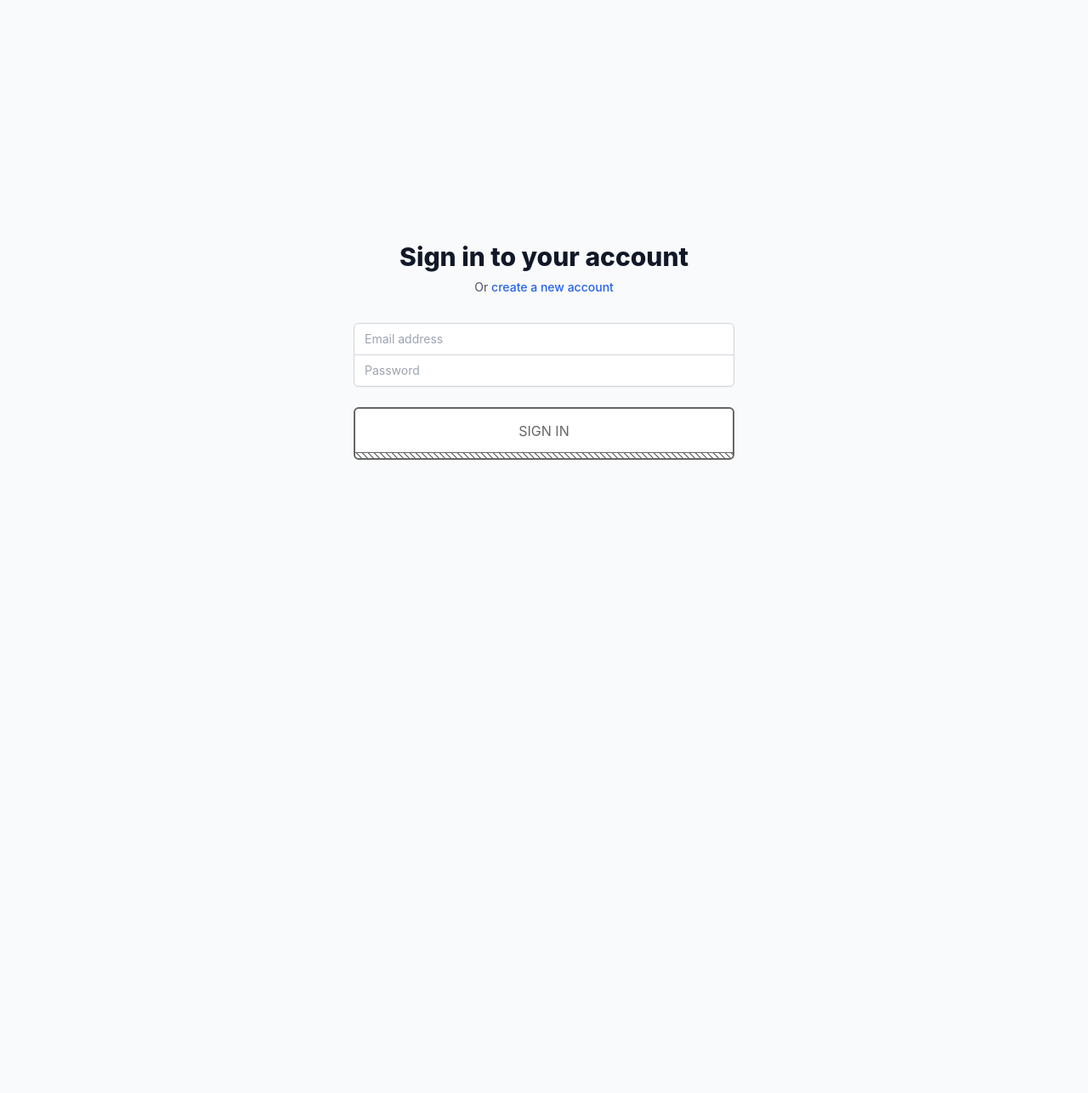
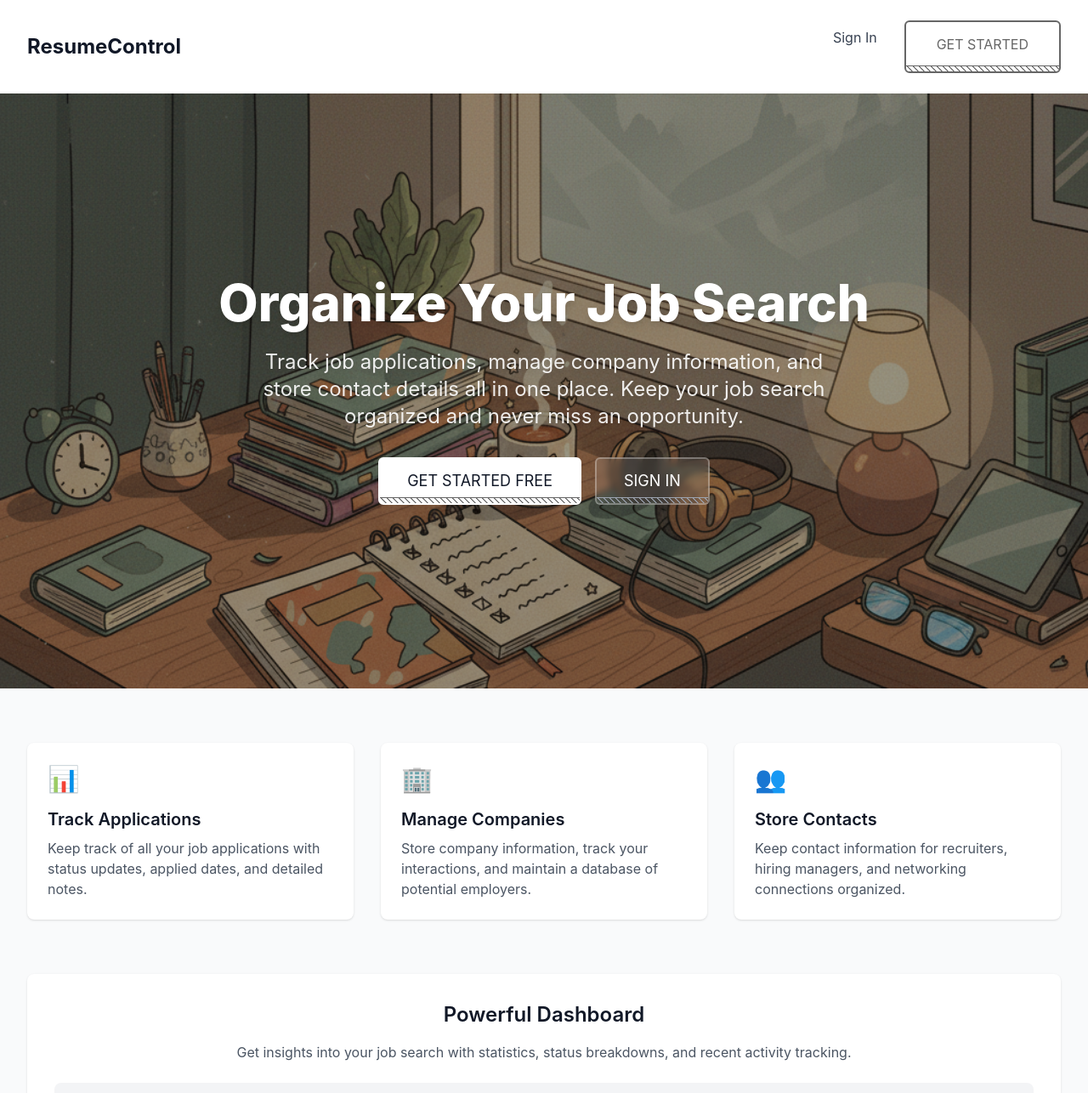
Before and after one commit to Peridan9/ResumeControl, a React (Vite) app in the folder frontend/: page / in a window 1280 px wide. Before the commit this address led to /login. Shown: the top 1286 px of the page at 85% size. Before the commit the page ends 800 px from the top, so only its background shows below. Built offline with nearby package versions, Linux system fonts and the light colour scheme.

Commit message:
Add landing page with hero image and parallax scrolling effect Update routing: move dashboard to /dashboard, make / public landing page

```diff
--- a/frontend/src/App.tsx
+++ b/frontend/src/App.tsx
@@ -12,6 +12,7 @@ import CompanyDetail from './pages/CompanyDetail'
 import ContactDetail from './pages/ContactDetail'
 import Login from './pages/Login'
 import Register from './pages/Register'
+import Landing from './pages/Landing'
 
 // Create a QueryClient instance with default options
 const queryClient = new QueryClient({
@@ -41,7 +42,7 @@ function PublicRoute({ children }: { children: React.ReactNode }) {
   }
 
   if (isAuthenticated) {
-    return <Navigate to="/" replace />
+    return <Navigate to="/dashboard" replace />
   }
 
   return <>{children}</>
@@ -52,6 +53,7 @@ function AppRoutes() {
     <Router>
       <Routes>
         {/* Public routes */}
+        <Route path="/" element={<Landing />} />
         <Route
           path="/login"
           element={
@@ -71,7 +73,7 @@ function AppRoutes() {
 
         {/* Protected routes */}
         <Route
-          path="/"
+          path="/dashboard"
           element={
             <ProtectedRoute>
               <Layout>
--- a/frontend/src/components/layout/Navbar.tsx
+++ b/frontend/src/components/layout/Navbar.tsx
@@ -22,7 +22,7 @@ export default function Navbar() {
       <div className="max-w-7xl mx-auto px-4 sm:px-6 lg:px-8">
         <div className="flex justify-between h-16">
           <div className="flex items-center">
-            <Link to="/" className="text-xl font-bold text-gray-900 dark:text-white">
+            <Link to="/dashboard" className="text-xl font-bold text-gray-900 dark:text-white">
               ResumeControl
             </Link>
           </div>
--- a/frontend/src/components/layout/Sidebar.tsx
+++ b/frontend/src/components/layout/Sidebar.tsx
@@ -7,7 +7,7 @@ import {
 } from '@heroicons/react/24/outline'
 
 const navigation = [
-  { name: 'Dashboard', href: '/', icon: Squares2X2Icon },
+  { name: 'Dashboard', href: '/dashboard', icon: Squares2X2Icon },
   { name: 'Companies', href: '/companies', icon: BuildingOfficeIcon },
   { name: 'Contacts', href: '/contacts', icon: UserIcon },
   { name: 'Applications', href: '/applications', icon: DocumentTextIcon },
--- /dev/null
+++ b/frontend/src/pages/Landing.tsx
@@ -0,0 +1,197 @@
+// Landing page for ResumeControl - public page with information about the system
+
+import { useEffect, useRef } from 'react'
+import { Link, useNavigate } from 'react-router-dom'
+import { useAuth } from '../contexts/AuthContext'
+import Button from '../components/ui/Button'
+
+export default function Landing() {
+  const { isAuthenticated, loading } = useAuth()
+  const navigate = useNavigate()
+  const heroImageRef = useRef<HTMLDivElement>(null)
+
+  // Redirect authenticated users to dashboard
+  useEffect(() => {
+    if (!loading && isAuthenticated) {
+      navigate('/dashboard', { replace: true })
+    }
+  }, [isAuthenticated, loading, navigate])
+
+  // Parallax scrolling effect
+  useEffect(() => {
+    const handleScroll = () => {
+      if (heroImageRef.current) {
+        const scrolled = window.pageYOffset
+        const parallaxSpeed = 0.5 // Adjust this value to change parallax speed (0.5 = moves at half scroll speed)
+        const parallax = scrolled * parallaxSpeed
+        heroImageRef.current.style.transform = `translateY(${parallax}px)`
+      }
+    }
+
+    // Use requestAnimationFrame for smooth performance
+    let ticking = false
+    const onScroll = () => {
+      if (!ticking) {
+        window.requestAnimationFrame(() => {
+          handleScroll()
+          ticking = false
+        })
+        ticking = true
+      }
+    }
+
+    window.addEventListener('scroll', onScroll, { passive: true })
+    return () => window.removeEventListener('scroll', onScroll)
+  }, [])
+
+  // Show loading state while checking auth
+  if (loading) {
+    return (
+      <div className="min-h-screen flex items-center justify-center bg-gray-50 dark:bg-gray-900">
+        <div className="text-center">
+          <div className="inline-block animate-spin rounded-full h-8 w-8 border-b-2 border-blue-600"></div>
+          <p className="mt-4 text-gray-600 dark:text-gray-400">Loading...</p>
+        </div>
+      </div>
+    )
+  }
+  return (
+    <div className="min-h-screen bg-gray-50 dark:bg-gray-900">
+      {/* Navigation Bar */}
+      <div className="bg-white dark:bg-gray-800 shadow-sm relative z-10">
+        <div className="max-w-7xl mx-auto px-4 sm:px-6 lg:px-8 py-6">
+          <div className="flex justify-between items-center">
+            <h1 className="text-2xl font-bold text-gray-900 dark:text-white">ResumeControl</h1>
+            <div className="flex gap-4">
+              <Link
+                to="/login"
+                className="text-gray-700 dark:text-gray-300 hover:text-gray-900 dark:hover:text-white px-4 py-2"
+              >
+                Sign In
+              </Link>
+              <Link to="/register">
+                <Button>Get Started</Button>
+              </Link>
+            </div>
+          </div>
+        </div>
+      </div>
+
+      {/* Hero Image Section with Overlaid Text */}
+      <div className="relative w-full h-[600px] md:h-[700px] overflow-hidden">
+        {/* Background Image with Parallax Effect */}
+        <div
+          ref={heroImageRef}
+          className="absolute inset-0 w-full h-full bg-cover bg-center bg-no-repeat"
+          style={{
+            backgroundImage: 'url(/hero-image.png)',
+            backgroundColor: '#e5e7eb', // Fallback gray color
+            willChange: 'transform' // Optimizes performance for animations
+          }}
+        >
+          {/* Dark overlay for better text readability */}
+          <div className="absolute inset-0 bg-black/40 dark:bg-black/60"></div>
+        </div>
+
+        {/* Overlaid Text Content */}
+        <div className="relative z-10 h-full flex items-center justify-center">
+          <div className="max-w-4xl mx-auto px-4 sm:px-6 lg:px-8 text-center">
+            <h2 className="text-4xl md:text-6xl font-extrabold text-white mb-6 drop-shadow-lg">
+              Organize Your Job Search
+            </h2>
+            <p className="text-xl md:text-2xl text-white/90 mb-8 drop-shadow-md max-w-2xl mx-auto">
+              Track job applications, manage company information, and store contact details all in one place.
+              Keep your job search organized and never miss an opportunity.
+            </p>
+            <div className="flex flex-col sm:flex-row gap-4 justify-center">
+              <Link to="/register">
+                <Button className="text-lg px-8 py-3 bg-white text-gray-900 hover:bg-gray-100 border-white">
+                  Get Started Free
+                </Button>
+              </Link>
+              <Link to="/login">
+                <Button variant="secondary" className="text-lg px-8 py-3 bg-white/10 text-white border-white/30 hover:bg-white/20 backdrop-blur-sm">
+                  Sign In
+                </Button>
+              </Link>
+            </div>
+          </div>
+        </div>
+      </div>
+
+      {/* Main Content */}
+      <div className="max-w-7xl mx-auto px-4 sm:px-6 lg:px-8 py-16">
+
+        {/* Features Section */}
+        <div className="grid md:grid-cols-3 gap-8 mb-16">
+          <div className="bg-white dark:bg-gray-800 p-6 rounded-lg shadow">
+            <div className="text-3xl mb-4">📊</div>
+            <h3 className="text-xl font-semibold text-gray-900 dark:text-white mb-2">
+              Track Applications
+            </h3>
+            <p className="text-gray-600 dark:text-gray-400">
+              Keep track of all your job applications with status updates, applied dates, and detailed notes.
+            </p>
+          </div>
+
+          <div className="bg-white dark:bg-gray-800 p-6 rounded-lg shadow">
+            <div className="text-3xl mb-4">🏢</div>
+            <h3 className="text-xl font-semibold text-gray-900 dark:text-white mb-2">
+              Manage Companies
+            </h3>
+            <p className="text-gray-600 dark:text-gray-400">
+              Store company information, track your interactions, and maintain a database of potential employers.
+            </p>
+          </div>
+
+          <div className="bg-white dark:bg-gray-800 p-6 rounded-lg shadow">
+            <div className="text-3xl mb-4">👥</div>
+            <h3 className="text-xl font-semibold text-gray-900 dark:text-white mb-2">
+              Store Contacts
+            </h3>
+            <p className="text-gray-600 dark:text-gray-400">
+              Keep contact information for recruiters, hiring managers, and networking connections organized.
+            </p>
+          </div>
+        </div>
+
+        {/* Dashboard Preview Section */}
+        <div className="bg-white dark:bg-gray-800 p-8 rounded-lg shadow mb-16">
+          <h3 className="text-2xl font-semibold text-gray-900 dark:text-white mb-4 text-center">
+            Powerful Dashboard
+          </h3>
+          <p className="text-gray-600 dark:text-gray-400 text-center mb-6">
+            Get insights into your job search with statistics, status breakdowns, and recent activity tracking.
+          </p>
+          <div className="bg-gray-100 dark:bg-gray-700 rounded-lg p-12 text-center">
+            <p className="text-gray-500 dark:text-gray-400">
+              Dashboard preview coming soon
+            </p>
+          </div>
+        </div>
+
+        {/* CTA Section */}
+        <div className="text-center bg-blue-50 dark:bg-blue-900/20 rounded-lg p-12">
+          <h3 className="text-3xl font-bold text-gray-900 dark:text-white mb-4">
+            Ready to get started?
+          </h3>
+          <p className="text-lg text-gray-600 dark:text-gray-400 mb-8">
+            Join ResumeControl today and take control of your job search.
+          </p>
+          <Link to="/register">
+            <Button className="text-lg px-8 py-3">Create Your Free Account</Button>
+          </Link>
+        </div>
+      </div>
+
+      {/* Footer */}
+      <footer className="bg-white dark:bg-gray-800 border-t border-gray-200 dark:border-gray-700 mt-16">
+        <div className="max-w-7xl mx-auto px-4 sm:px-6 lg:px-8 py-8">
+          <p className="text-center text-gray-600 dark:text-gray-400">
+            © 2025 ResumeControl. All rights reserved.
+          </p>
+        </div>
+      </footer>
+    </div>
+  )
+}
--- a/frontend/src/pages/Login.tsx
+++ b/frontend/src/pages/Login.tsx
@@ -16,7 +16,7 @@ export default function Login() {
 
   // Redirect if already authenticated
   if (isAuthenticated) {
-    navigate('/')
+    navigate('/dashboard')
     return null
   }
 
@@ -28,7 +28,7 @@ export default function Login() {
     try {
       await login(email, password)
       // Redirect to dashboard on success
-      navigate('/')
+      navigate('/dashboard')
     } catch (err) {
       setError(err instanceof Error ? err.message : 'Login failed. Please try again.')
     } finally {
--- a/frontend/src/pages/Register.tsx
+++ b/frontend/src/pages/Register.tsx
@@ -17,7 +17,7 @@ export default function Register() {
 
   // Redirect if already authenticated
   if (isAuthenticated) {
-    navigate('/')
+    navigate('/dashboard')
     return null
   }
 
@@ -44,7 +44,7 @@ export default function Register() {
     try {
       await register(email, password, name || undefined)
       // Redirect to dashboard on success
-      navigate('/')
+      navigate('/dashboard')
     } catch (err) {
       setError(err instanceof Error ? err.message : 'Registration failed. Please try again.')
     } finally {
```
Also changed, not shown: frontend/public/hero-image.png (added).
